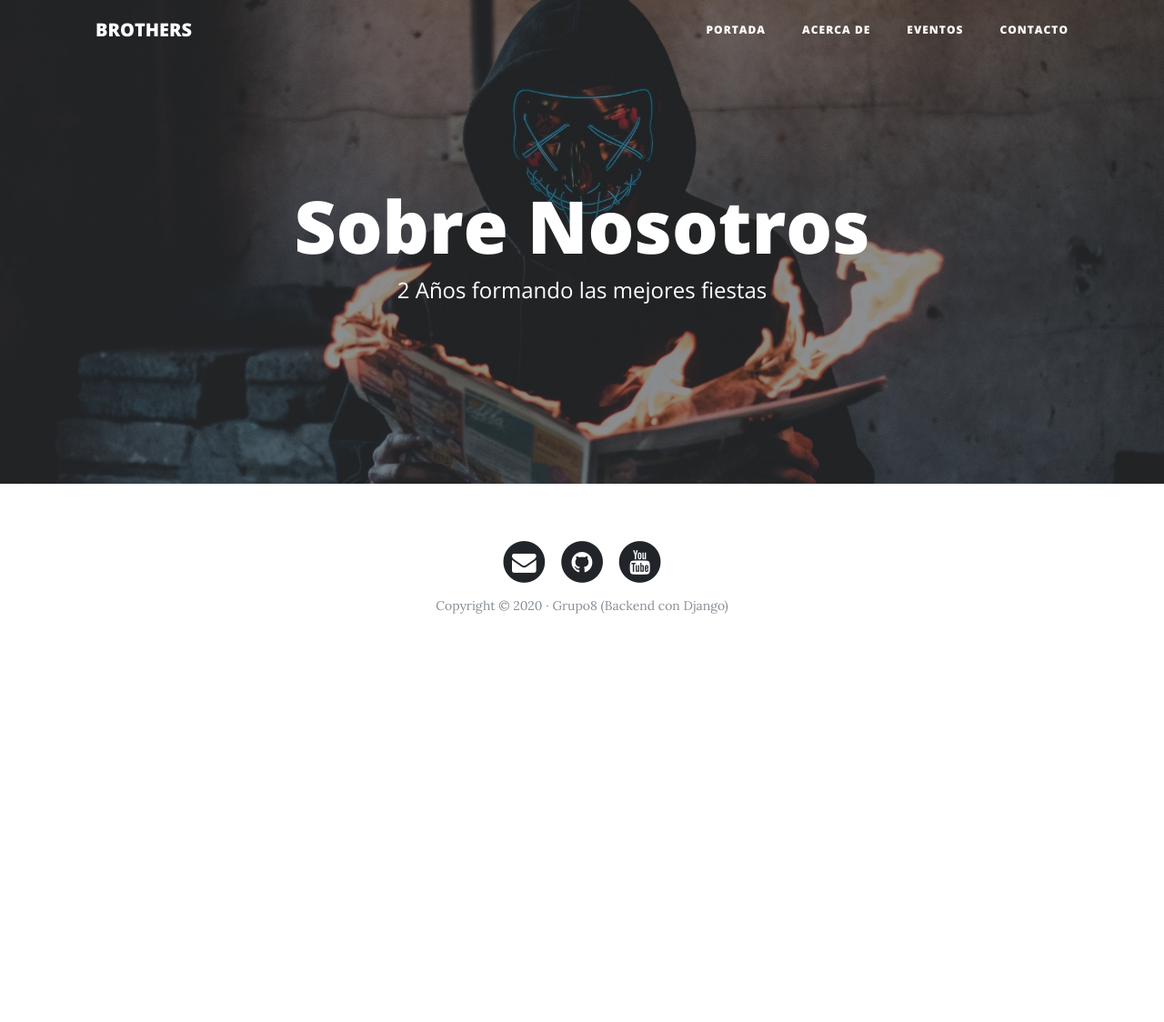
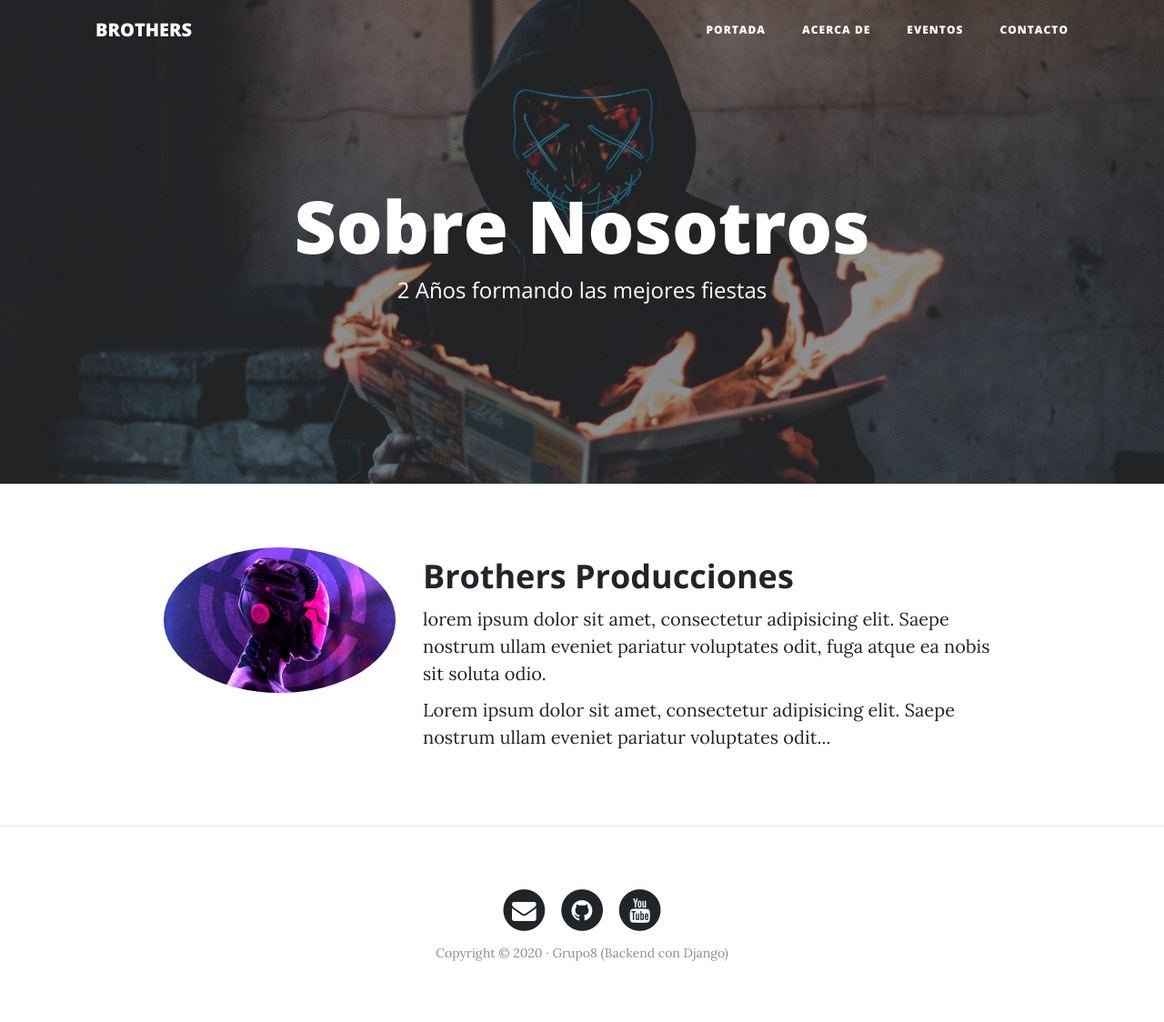
Before and after one commit to braulio300/ProyectoDjango, a Django app: page /about/ in a window 1280 px wide. Shown: the whole page at 91% size. Before the commit the page ends 675 px from the top, so only its background shows below. Run offline with Django 3.2, Linux system fonts and the light colour scheme; some libraries are stand-ins or nearby versions.

Commit message:
Update django mejorado

```diff
--- a/core/templates/core/about.html
+++ b/core/templates/core/about.html
@@ -11,6 +11,20 @@
 <span class="subheading">2 Años formando las mejores fiestas</span>
 {% endblock %}
 
+<!--Contenido-->
 {% block content%}
-<!--ACA VA EL RELLENO DE NARUTO-->
+<div class="container">
+      <div class="row">
+        <div class="col-lg-3 col-md-4 offset-lg-1">
+          <img class="img-fluid avatar" src="{% static 'core/img/avatar3.jpg' %}" alt="">
+        </div>
+        <div class="col-lg-7 col-md-8">
+          <h2 class="section-heading">Brothers Producciones</h2>
+          <p>lorem ipsum dolor sit amet, consectetur adipisicing elit. Saepe nostrum ullam eveniet pariatur voluptates odit, fuga atque ea nobis sit soluta odio.</p>
+          <p>Lorem ipsum dolor sit amet, consectetur adipisicing elit. Saepe nostrum ullam eveniet pariatur voluptates odit...</p>
+        </div>
+      </div>
+    </div>
+
+    <hr>
 {% endblock %}
--- a/core/templates/core/event.html
+++ b/core/templates/core/event.html
@@ -8,7 +8,7 @@
 <!--Titulo de imagen y Subtitulos-->
 {% block headers %}
 <h1>Nuestros Eventos</h1>
-<span class="subheading">Revisa Nuestros Eventos</span>
+<span class="subheading">De otro Planeta</span>
 {% endblock %}
 
 {% block content%}
```
Also changed, not shown: core/templates/core/home.html (+5 -4 lines), core/static/core/img/Carrousel1.jpg (added), core/static/core/img/Carrousel2.jpg (added), core/static/core/img/IMAGENPRUEBA1.jpg (added), core/static/core/img/ImagenCarro1.jpg (deleted), core/static/core/img/ImagenCarro2.jpg (deleted), core/static/core/img/Portada.jpg (deleted), core/static/core/img/avatar3.jpg (added).
